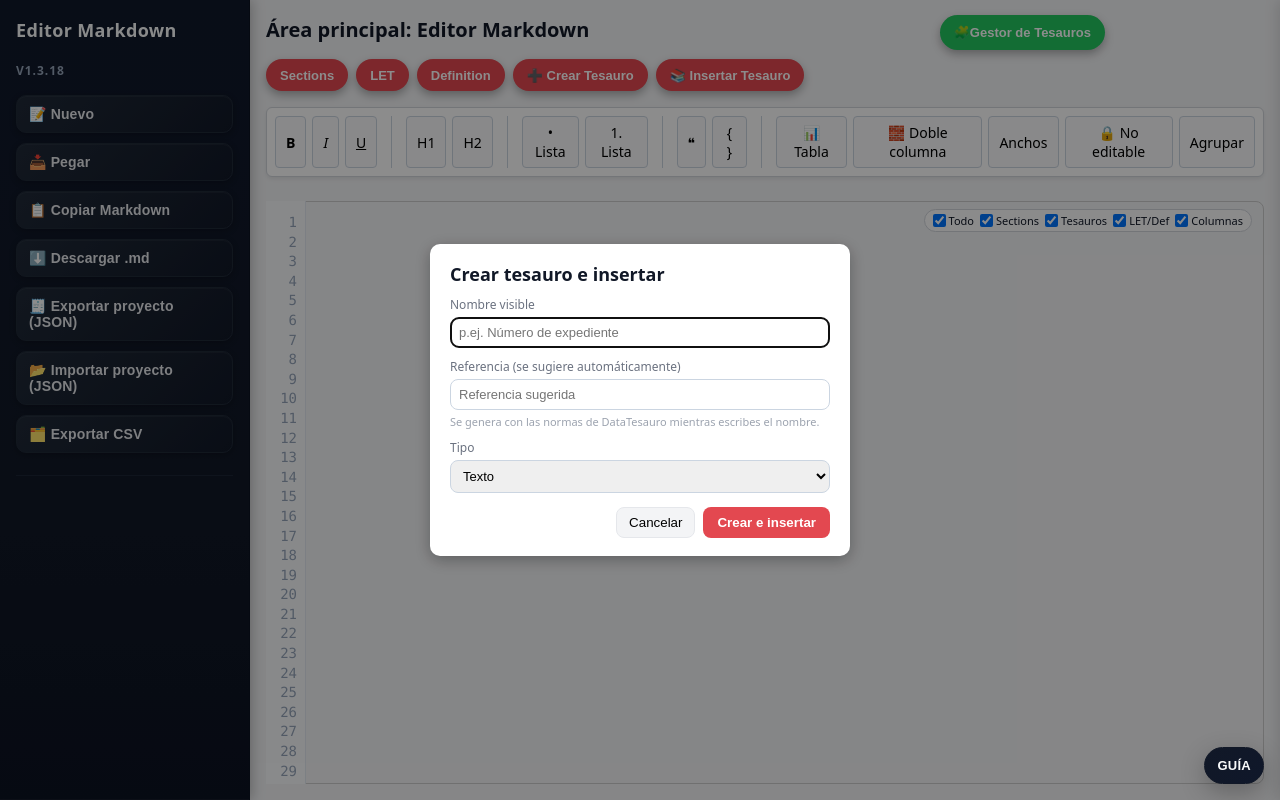
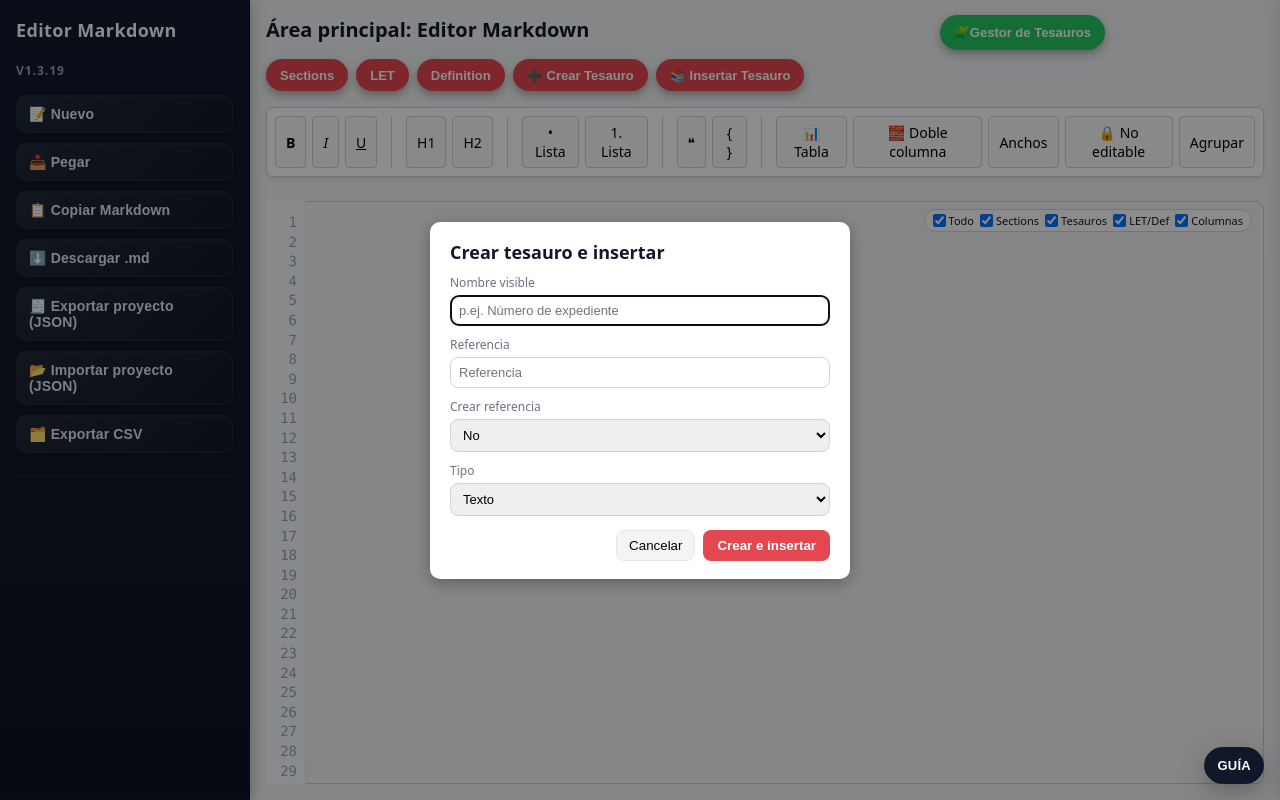
Before and after one commit to javierogamm/Gcode, a website: page index.html in a window 1280 px wide. Both pictures are taken after a click on the button "➕ Crear Tesauro". Drawn offline with Linux system fonts and the light colour scheme.

Commit message:
Añadir opción de referencia en creación rápida

```diff
--- a/index.html
+++ b/index.html
@@ -11,7 +11,7 @@
     <!-- PANEL IZQUIERDO -->
     <div id="leftPanel">
         <h2>Editor Markdown</h2>
-        <div class="app-version">v1.3.18</div>
+        <div class="app-version">v1.3.19</div>
 
         <button class="btn" id="btnNuevo">📝 Nuevo</button>
         <button class="btn" id="btnPegarAuto">📥 Pegar</button>
--- a/js/tesauro/datatesauro_md.js
+++ b/js/tesauro/datatesauro_md.js
@@ -31,8 +31,8 @@ const DataTesauro = {
     quickCreateModal: null,
     quickCreateNameInput: null,
     quickCreateRefInput: null,
+    quickCreateRefSelect: null,
     quickCreateTypeSelect: null,
-    quickRefEdited: false,
 
     /* =======================================
        INICIALIZAR PARA ESTE EDITOR
@@ -387,12 +387,10 @@ const DataTesauro = {
 
         if (!this.quickCreateModal) return;
 
-        this.quickRefEdited = false;
         if (this.quickCreateNameInput) this.quickCreateNameInput.value = "";
         if (this.quickCreateRefInput) this.quickCreateRefInput.value = "";
+        if (this.quickCreateRefSelect) this.quickCreateRefSelect.value = "no";
         if (this.quickCreateTypeSelect) this.quickCreateTypeSelect.value = "texto";
-
-        this.updateQuickRefSuggestion();
 
         this.quickCreateModal.style.display = "flex";
         if (this.quickCreateNameInput) this.quickCreateNameInput.focus();
@@ -432,10 +430,18 @@ const DataTesauro = {
                 </label>
 
                 <label style="display:flex; flex-direction:column; gap:4px;">
-                    <span style="font-size:12px; color:#6b7280;">Referencia (se sugiere automáticamente)</span>
-                    <input id="tesauroQuickRef" type="text" placeholder="Referencia sugerida" style="
+                    <span style="font-size:12px; color:#6b7280;">Referencia</span>
+                    <input id="tesauroQuickRef" type="text" placeholder="Referencia" style="
                         width:100%; padding:7px 8px; border-radius:8px; border:1px solid #cbd5e1; font-size:13px;">
-                    <small style="font-size:11px; color:#9ca3af;">Se genera con las normas de DataTesauro mientras escribes el nombre.</small>
+                </label>
+
+                <label style="display:flex; flex-direction:column; gap:4px;">
+                    <span style="font-size:12px; color:#6b7280;">Crear referencia</span>
+                    <select id="tesauroQuickRefSelect" style="
+                        width:100%; padding:7px 8px; border-radius:8px; border:1px solid #cbd5e1; font-size:13px;">
+                        <option value="no">No</option>
+                        <option value="si">Sí</option>
+                    </select>
                 </label>
 
                 <label style="display:flex; flex-direction:column; gap:4px;">
@@ -468,23 +474,11 @@ const DataTesauro = {
         this.quickCreateModal = overlay;
         this.quickCreateNameInput = overlay.querySelector("#tesauroQuickName");
         this.quickCreateRefInput = overlay.querySelector("#tesauroQuickRef");
+        this.quickCreateRefSelect = overlay.querySelector("#tesauroQuickRefSelect");
         this.quickCreateTypeSelect = overlay.querySelector("#tesauroQuickType");
 
         const btnCancel = overlay.querySelector("#tesauroQuickCancel");
         const btnCreate = overlay.querySelector("#tesauroQuickCreateBtn");
-
-        if (this.quickCreateNameInput) {
-            this.quickCreateNameInput.addEventListener("input", () => {
-                this.quickRefEdited = false;
-                this.updateQuickRefSuggestion();
-            });
-        }
-
-        if (this.quickCreateRefInput) {
-            this.quickCreateRefInput.addEventListener("input", () => {
-                this.quickRefEdited = true;
-            });
-        }
 
         if (btnCancel) {
             btnCancel.addEventListener("click", () => this.closeQuickCreateModal());
@@ -500,14 +494,6 @@ const DataTesauro = {
         });
     },
 
-    updateQuickRefSuggestion() {
-        if (!this.quickCreateNameInput || !this.quickCreateRefInput) return;
-        if (this.quickRefEdited && this.quickCreateRefInput.value.trim()) return;
-
-        const suggestion = this.generarReferenciaDesdeNombre(this.quickCreateNameInput.value);
-        this.quickCreateRefInput.value = suggestion;
-    },
-
     closeQuickCreateModal() {
         if (this.quickCreateModal) {
             this.quickCreateModal.style.display = "none";
@@ -520,13 +506,14 @@ const DataTesauro = {
         const nombre = (this.quickCreateNameInput.value || "").trim();
         let ref = (this.quickCreateRefInput.value || "").trim();
         const tipo = this.quickCreateTypeSelect.value || "texto";
+        const crearRef = (this.quickCreateRefSelect?.value || "no") === "si";
 
         if (!nombre) {
             alert("Debes indicar un nombre para el tesauro.");
             return;
         }
 
-        if (!ref) {
+        if (!ref && crearRef) {
             ref = this.generarReferenciaDesdeNombre(nombre);
             this.quickCreateRefInput.value = ref;
         }
@@ -535,7 +522,7 @@ const DataTesauro = {
         this.quickCreateRefInput.value = ref;
 
         if (!ref) {
-            alert("No se pudo generar una referencia válida.");
+            alert("Indica una referencia o activa la creación automática.");
             return;
         }
 
```
Also changed, not shown: logcambios.md (+3 -0 lines).
